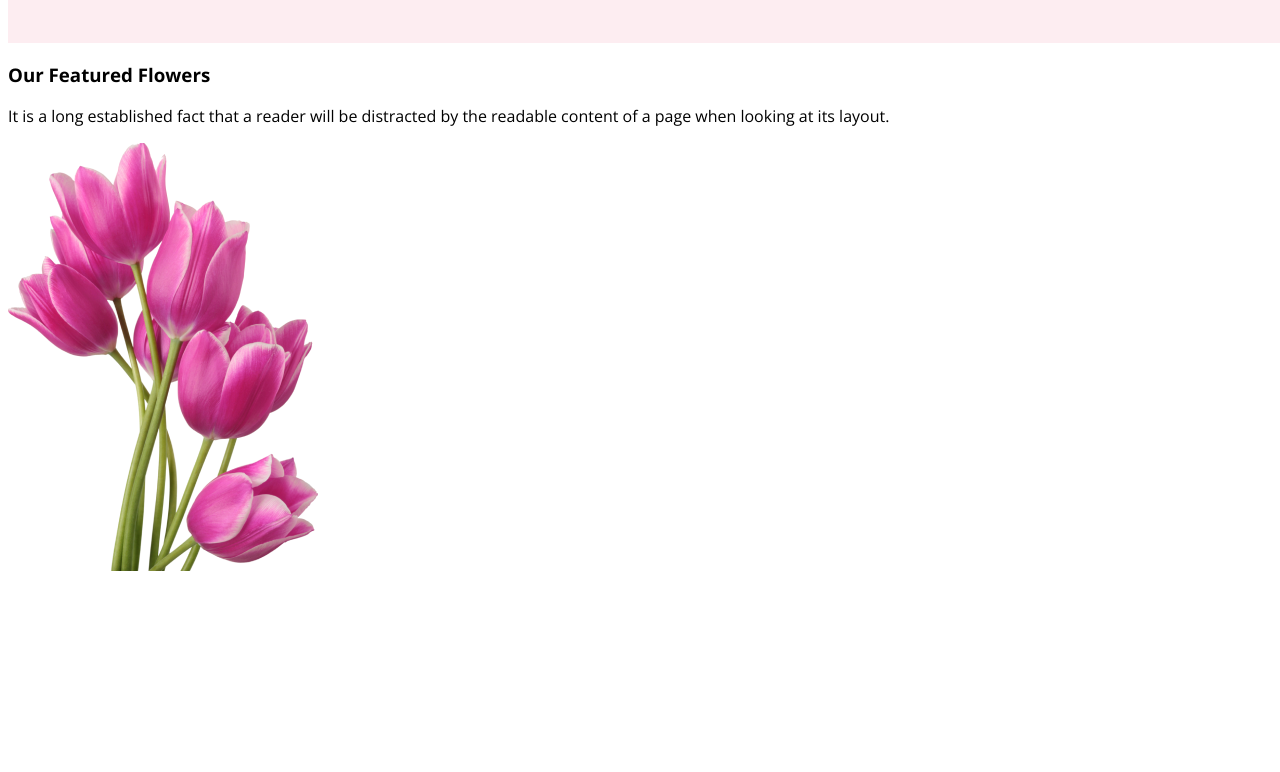
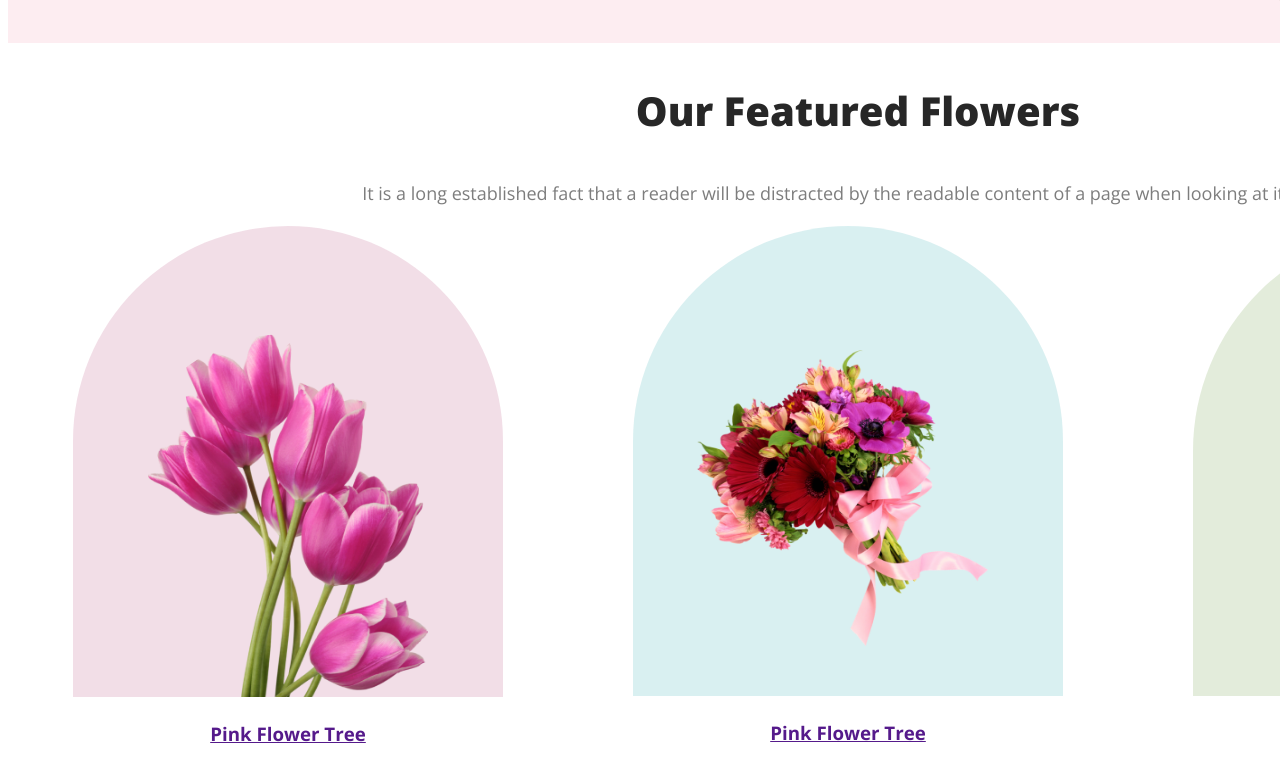
Before and after one commit to Rafin711/flowers-shop-assingment-repo, a plain HTML site: page index.html in a window 1280 px wide. Shown: the part 815-1587 px from the top of the page. Before the commit the page ends 1399 px from the top, so only its background shows below. Drawn offline with nearby package versions, Linux system fonts and the light colour scheme.

Commit message:
feature added

```diff
--- a/index.html
+++ b/index.html
@@ -25,23 +25,26 @@
     </header>
     <main>
         <section class="feature">
-            <div section="info">
 
-            <h3 class="section-title">Our Featured Flowers</h3>
+        <h3 class="section-title">Our Featured Flowers</h3>
             <p class="section-description">
-                It is a long established fact that a reader will be distracted by the readable content of a page when looking at its layout.
+               It is a long established fact that a reader will be distracted by the readable content of a page when looking at its layout.
             </p>
+            <div class="feature-info-container">
+                <div class="feature-info">
+                    <img id="pink" src="flower-shop-assignment-main/Flower Asset/pngwing 6.png" alt="">
+                    <h3 class="img-caption"><a href="">Pink Flower Tree</a></h3>
+                </div>
+                <div class="feature-info">
+                    <img id="red" src="flower-shop-assignment-main/Flower Asset/pngwing 5.png" alt="">
+                    <h3 class="img-caption"><a href="">Pink Flower Tree</a></h3>
+                </div>
+                <div class="feature-info">
+                    <img id="yellow" src="flower-shop-assignment-main/Flower Asset/pngwing 7.png" alt="">
+                    <h3 class="img-caption"><a href="">Pink Flower Tree</a></h3>
+                </div>
             </div>
-            <div class="img-part">
-                <div class="img-1">
-                    <img src="flower-shop-assignment-main/Flower Asset/pngwing 6.png" alt="">
-
-                 </div>
-
-            </div>
-
-
-        </section>
+             </section>
 
     </main>
 
--- a/styles/info.css
+++ b/styles/info.css
@@ -27,12 +27,14 @@ body {
     background-position: bottom right;
     background-repeat: no-repeat;
     padding: 50px 50px 0 200px;
-    justify-content: space-between;
+    justify-content: space-around;
 }
-.banner-profile picture{
+
+.banner-profile picture {
     width: 630px;
 }
-.banner.title{
+
+.banner.title {
     width: 700px;
     flex-direction: column;
     font-size: 80px;
@@ -41,8 +43,102 @@ body {
     margin-top: 10px;
     margin-bottom: 30px;
 }
-.banner-description{
+
+.banner-description {
     width: 700px;
     flex-direction: column;
 
 }
+
+.feature {
+    width: 1700px;
+}
+
+.section-title {
+    text-align: center;
+    color: #272727;
+
+
+    font-size: 40px;
+
+    font-weight: 800;
+
+}
+
+.section-description {
+    display: flex;
+
+    flex-direction: column;
+    color: #27272799;
+    text-align: center;
+
+    font-size: 18px;
+
+    font-weight: 400;
+    line-height: 30px;
+
+
+}
+
+.feature-info-container {
+    display: flex;
+    justify-content: space-around;
+
+
+
+
+
+}
+
+.feature-info {
+    text-align: center;
+    gap:30px;
+
+}
+
+#pink {
+    width: 280px;
+     height: 380px;
+     padding: 108px 75px 0px 75px;
+     height: 363px;
+
+
+
+    background-color:#A7216226 ;
+    border-radius: 300px 300px 0px 0px;
+    row-gap: 30px;
+
+
+
+
+
+
+
+}
+
+#red {
+    width: 330px;
+    height: 300px;
+    padding: 120px 50px 50px 50px;
+
+    height: 450;
+
+   background-color: #0597A026;
+   border-radius: 300px 300px 0px 0px;
+
+
+}
+
+#yellow {
+    width: 250px;
+height: 380px;
+background-color: #477D1126;
+border-radius: 300px 300px 0px 0px;
+width:300px;
+height: 400px;
+padding: 70px 75px 0 75px;
+
+
+
+
+}
```
